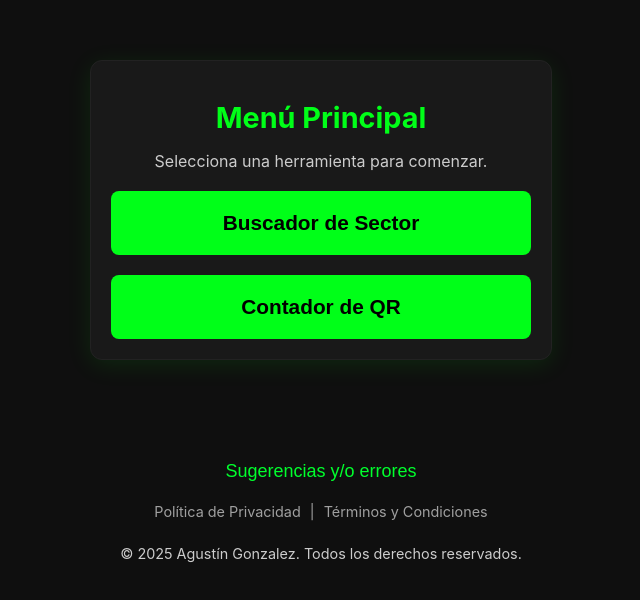
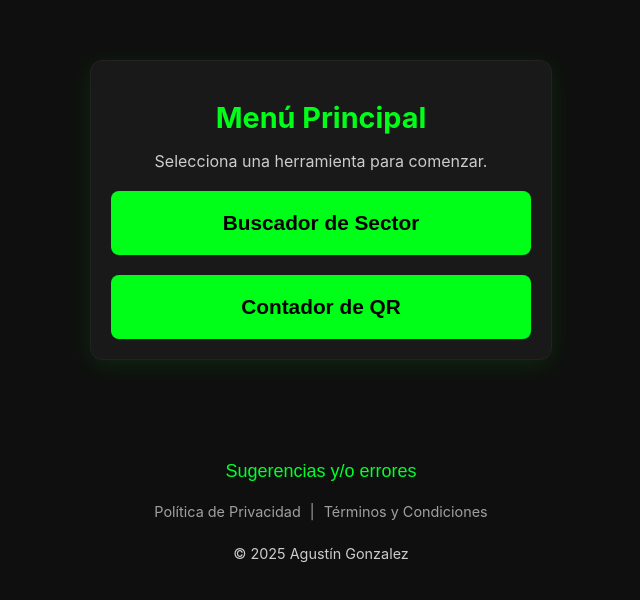
Before and after one commit to 999DEMON666/Test---camara, a plain HTML site: page index.html in a window 1280 px wide. Shown: the part 102-702 px from the top of the page, without its empty margins (319-959 px from the left). Drawn offline with Linux system fonts and the light colour scheme.

Commit message:
Update index.html

```diff
--- a/index.html
+++ b/index.html
@@ -67,7 +67,7 @@
         </div>
 
     <footer>
-        <p>© 2025 Agustín Gonzalez. Todos los derechos reservados.</p>
+        <p>© 2025 Agustín Gonzalez</p>
     </footer>
 
     <script src="script.js"></script>
```
